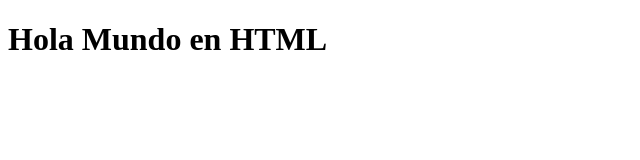
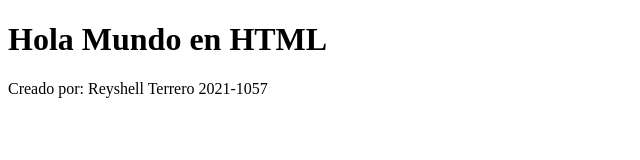
Before and after one commit to Reyshellt/hola-mundo-lenguajes, a plain HTML site: page html/index.html in a window 1280 px wide. Shown: the whole page, without its empty margins (0-640 px from the left). Drawn offline with Linux system fonts and the light colour scheme.

Commit message:
agregando creador

```diff
--- a/html/index.html
+++ b/html/index.html
@@ -8,5 +8,7 @@
 <body>
     <h1>Hola Mundo en HTML</h1>
     <script src="../js/script.js"></script>
+
+    <p>Creado por: Reyshell Terrero 2021-1057</p>
 </body>
 </html>
```
